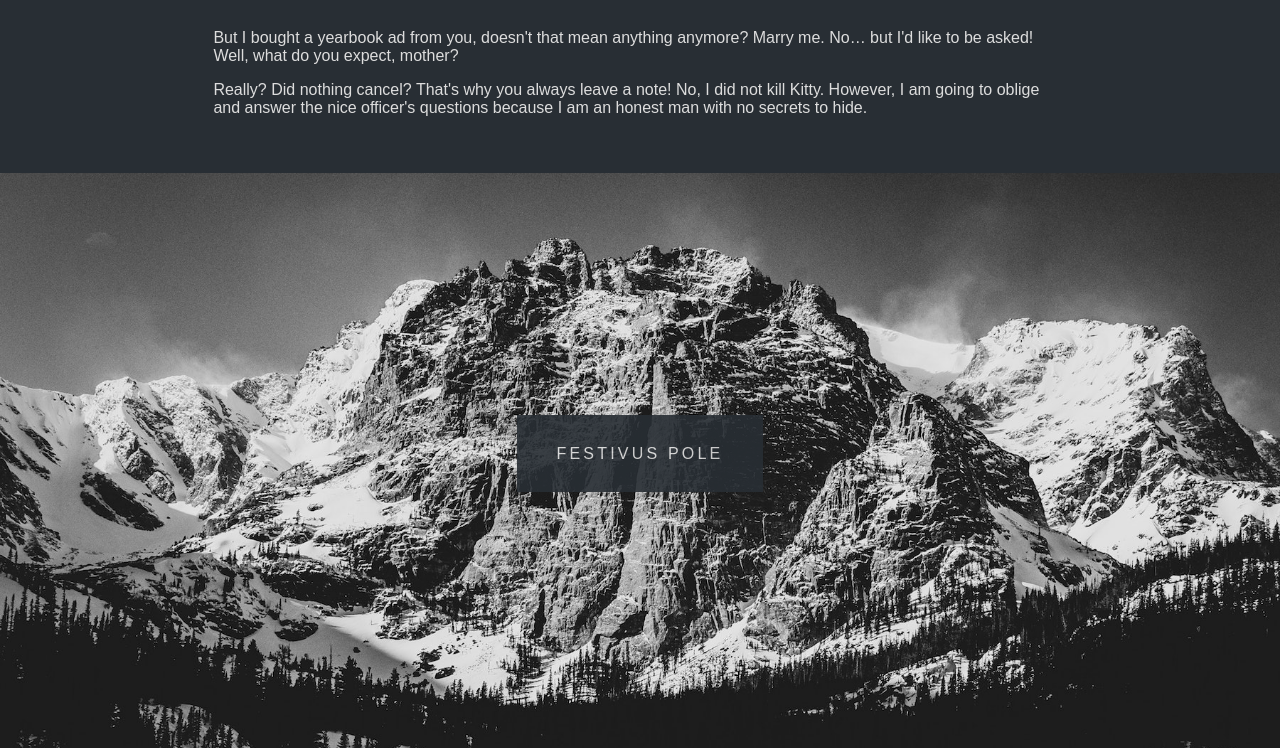
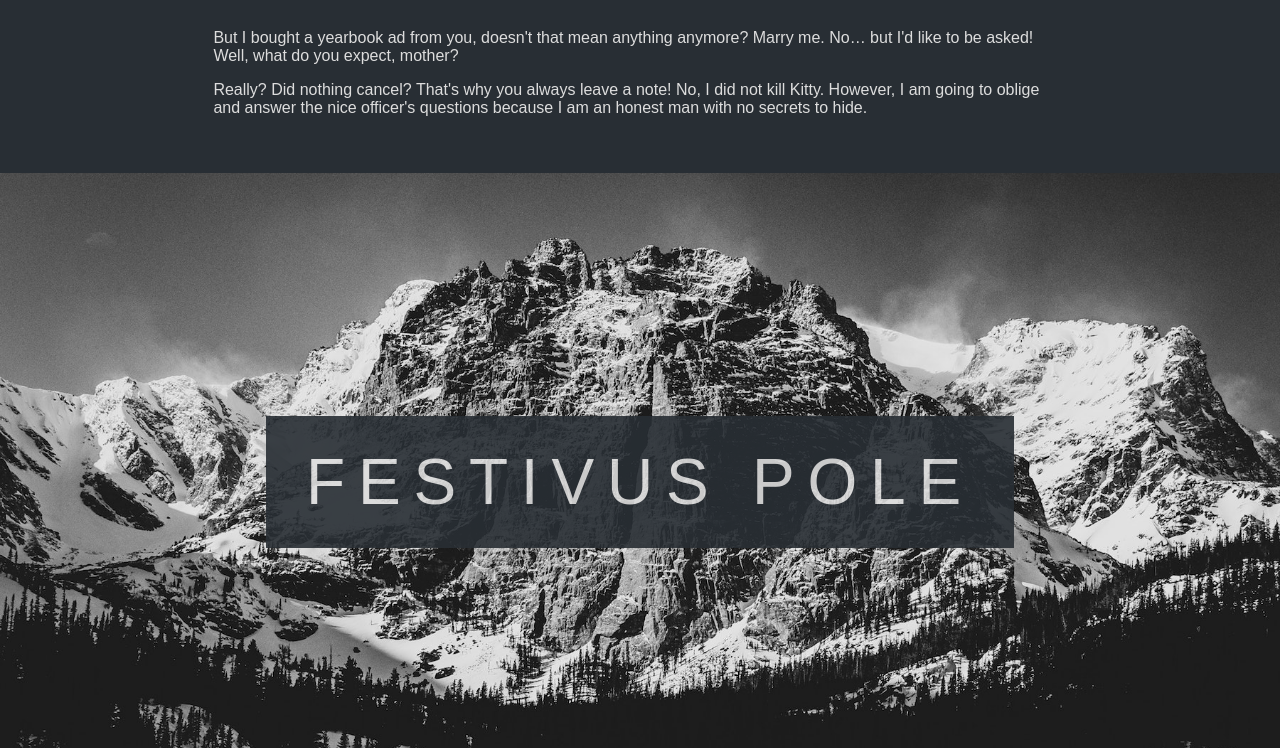
Before and after one commit to greenleer/parallax-effect, a plain HTML site: page index.html in a window 1280 px wide. Shown: the part 2011-2759 px from the top of the page. Drawn offline with Linux system fonts and the light colour scheme.

Commit message:
modified text-box sizing based on media breakpoints

```diff
--- a/css/main.css
+++ b/css/main.css
@@ -63,3 +63,29 @@ footer {
   background-image: url('../img/sheldon-thompson-small.jpg');
   height: 75vh;
 }
+
+/*=========== Tablet Styles ==========*/
+@media only screen and (min-width: 740px) {
+  .text-box {
+      background-color: #282e34;
+      color: #ddd;
+      opacity: .9;
+      padding: 30px 40px;
+      font-size: 3em;
+      letter-spacing: .2em;
+      text-transform: uppercase;
+  }
+}
+
+/*========== Desktop Size ==========*/
+@media only screen and (min-width: 1024px) {
+  .text-box {
+      background-color: #282e34;
+      color: #ddd;
+      opacity: .9;
+      padding: 30px 40px;
+      font-size: 4em;
+      letter-spacing: .2em;
+      text-transform: uppercase;
+  }
+}
```
